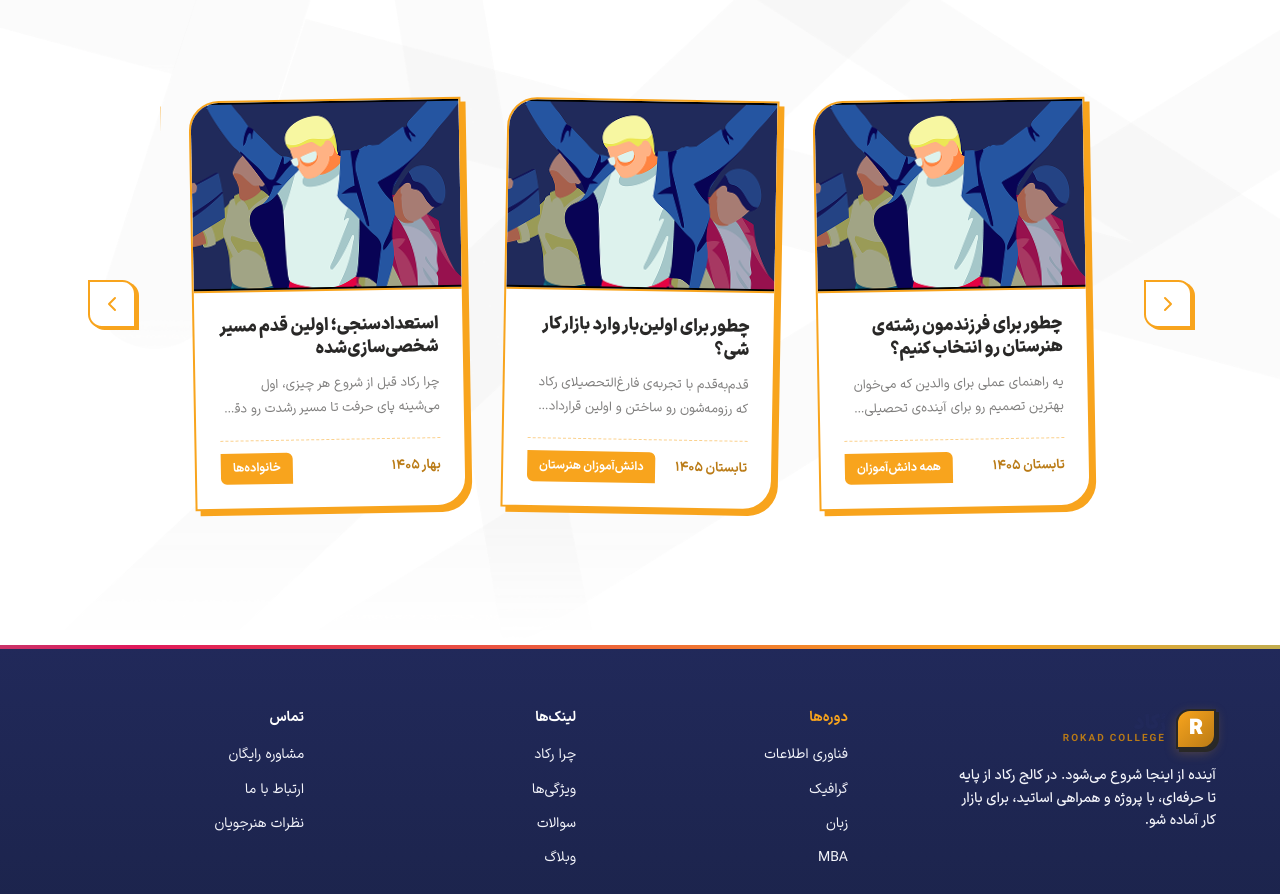
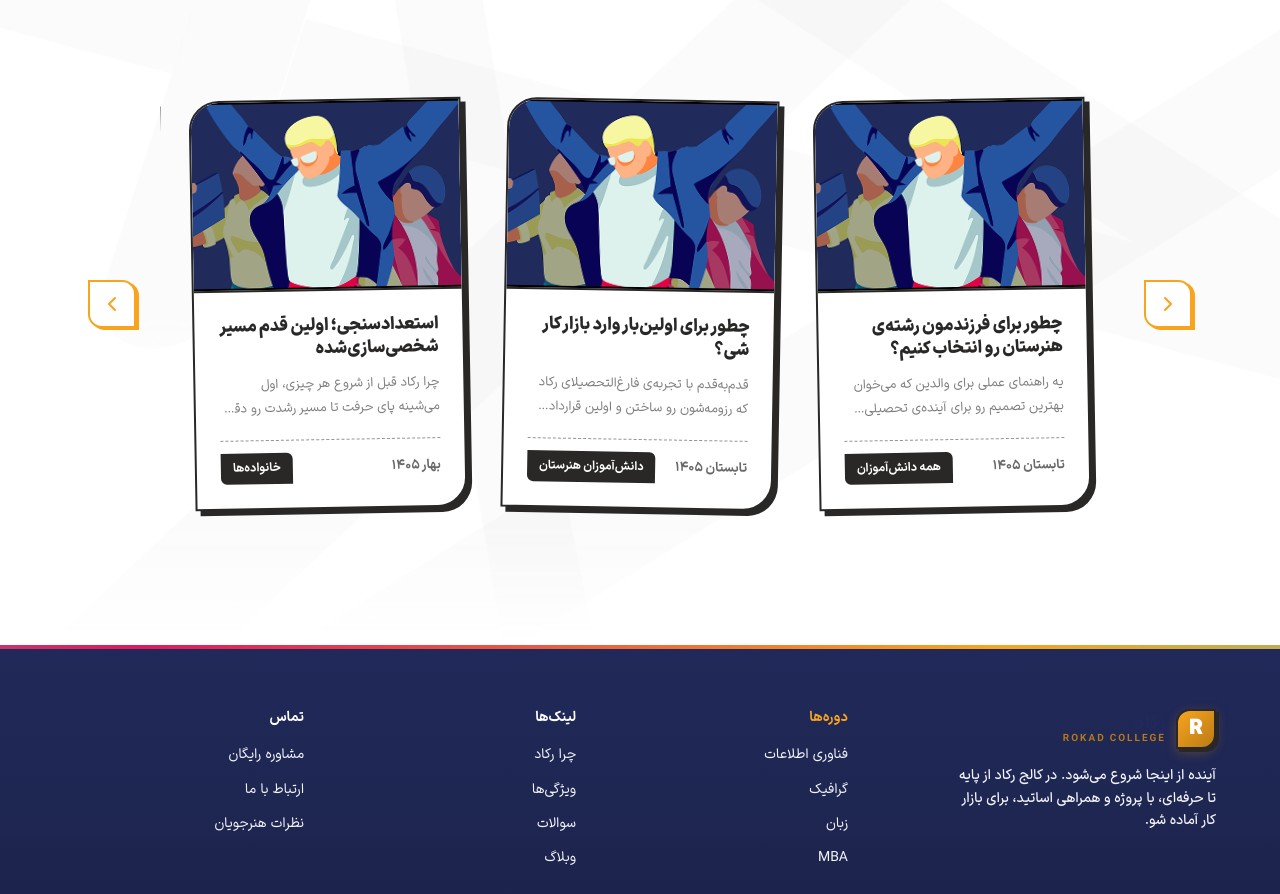
Before and after one commit to MohammadMehdiSadeghi/rokad-college, a React (Vite) app: page / in a window 1280 px wide. Shown: the part 5764-6658 px from the top of the page. Built offline with nearby package versions, Linux system fonts and the light colour scheme; the HTML template or start-up script is replaced by a standard one; a web font is replaced by a local one.

Commit message:
Blogs: restore ink/navy colors on cards, keep college amber on buttons only

```diff
--- a/src/index.css
+++ b/src/index.css
@@ -1520,7 +1520,7 @@ a:focus-visible, button:focus-visible {
   left: 0.3125rem;
   width: 100%;
   height: 25.625rem;
-  background: var(--college);
+  background: var(--ink);
   border-radius: 1.875rem 0 1.875rem 0;
   z-index: 0;
 }
@@ -1529,7 +1529,7 @@ a:focus-visible, button:focus-visible {
   position: relative;
   z-index: 10;
   background: var(--white);
-  border: 0.125rem solid var(--college);
+  border: 0.125rem solid var(--ink);
   border-radius: 1.875rem 0 1.875rem 0;
   overflow: hidden;
   height: 25.625rem;
@@ -1541,7 +1541,7 @@ a:focus-visible, button:focus-visible {
   width: 100%;
   height: 11.875rem;
   object-fit: cover;
-  border-bottom: 0.125rem solid var(--college);
+  border-bottom: 0.125rem solid var(--ink);
 }
 
 .blog-card-content {
@@ -1575,7 +1575,7 @@ a:focus-visible, button:focus-visible {
 }
 
 .blog-card-footer {
-  border-top: 1px dashed rgba(var(--college-rgb), 0.5);
+  border-top: 1px dashed rgba(var(--ink-rgb), 0.5);
   padding-top: 0.75rem;
   margin-top: auto;
   display: flex;
@@ -1587,14 +1587,14 @@ a:focus-visible, button:focus-visible {
 .blog-card-date {
   font-size: 0.75rem;
   font-weight: 700;
-  color: var(--college-dark);
+  color: rgba(var(--ink-rgb), 0.7);
   white-space: nowrap;
 }
 @media (min-width: 640px) { .blog-card-date { font-size: 0.8125rem; } }
 
 .blog-card-tag {
   display: inline-block;
-  background: var(--college);
+  background: var(--ink);
   color: var(--white);
   font-size: 0.6875rem;
   font-weight: 700;
```
